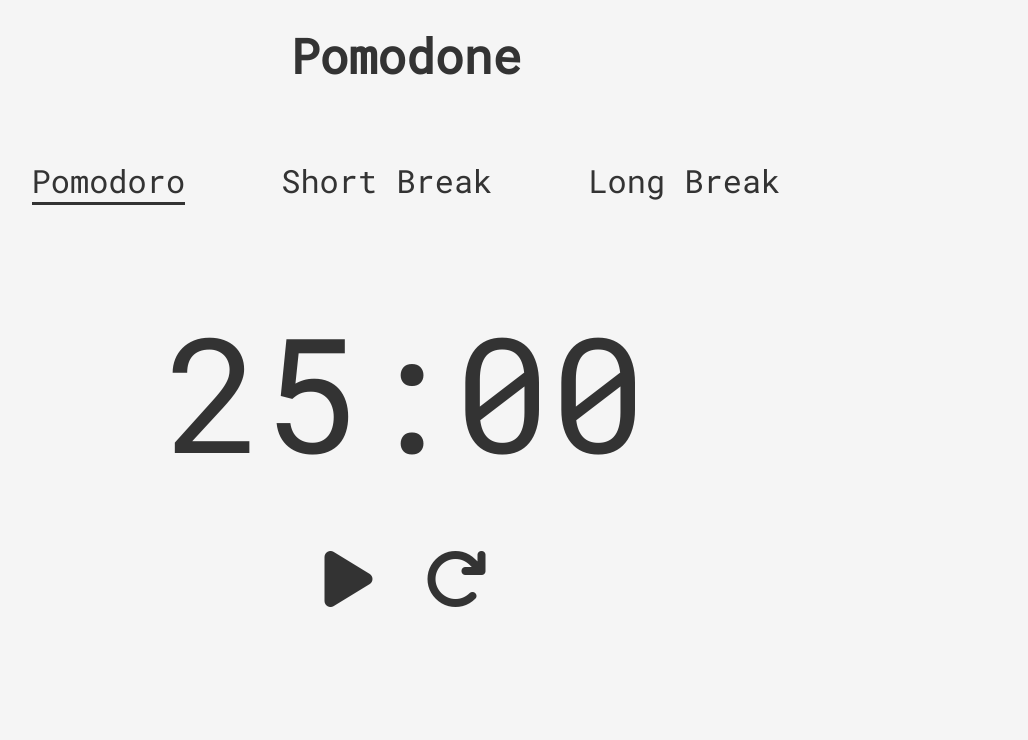
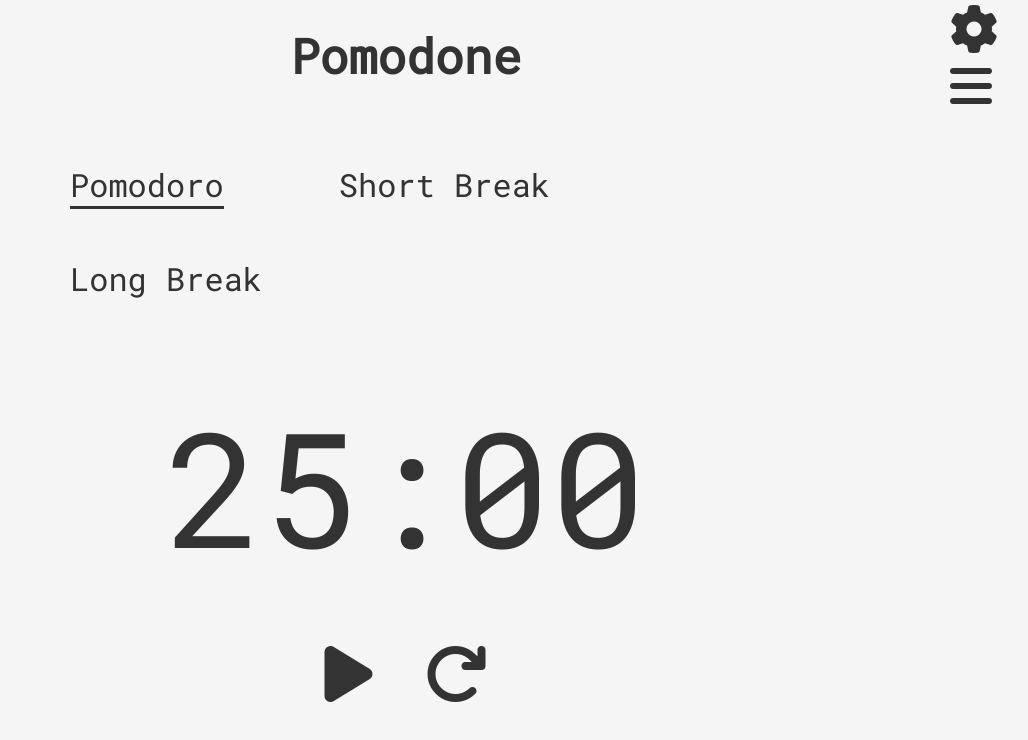
Before and after one commit to Inspirefly/pomodone, a plain HTML site: page index.html in a window 1280 px wide. Shown: the whole page, without its empty margins (234-1262 px from the left). Drawn offline with Linux system fonts and the light colour scheme.

Commit message:
Changed from flexbox to grid

```diff
--- a/index.html
+++ b/index.html
@@ -8,7 +8,12 @@
         <script src="https://kit.fontawesome.com/21ff6c482f.js"></script>
     </head>
     <body>
+        <div id="container">
             <h1 id="header">Pomodone</h1>
+            <div id="side-bar">
+                <i class="fas fa-cog"></i>
+                <i class="fas fa-bars"></i>
+            </div>
             <div id="main">
                     <ul id="nav">
                         <li id="pomo-time" class="selected-time">Pomodoro</li>
@@ -17,7 +22,7 @@
                     </ul>
                 <div id="timer">
                     <div id="clock">
-                    <div id="minutes">25</div><span>:</span><div id="seconds">00</div>
+                        <span id="minutes">25</span><span>:</span><span id="seconds">00</span>
                     </div>
                     <div id="buttons">
                         <i id="play-pause" class="fas fa-play"></i>
@@ -25,6 +30,7 @@
                     </div>
                 </div>
             </div>
+        </div>
         <script type="text/javascript" src="script.js"></script>
     </body>
 </html>
--- a/script.js
+++ b/script.js
@@ -1,6 +1,8 @@
 let timer;
-let minutes = 25;
-let seconds = 0;
+let minutes = 0;
+let seconds = 03;
+let audio = new Audio("assets/ding.wav");
+audio.volume = 1;
 
 document.getElementById("pomo-time").addEventListener("click", () => {
     minutes = 25;
@@ -71,6 +73,7 @@ function countDown() {
 
     if (minutes == -1) {
         clearInterval(timer);
+        audio.play();
     }
 }
 
--- a/styles.css
+++ b/styles.css
@@ -4,8 +4,7 @@
     box-sizing: border-box;
 }
 
-html {
-    height: 100%;
+html, body {
     background-color: whitesmoke;
     color: #333333;
     font-size: 16px;
@@ -13,26 +12,43 @@ html {
     cursor: default;
 }
 
+#container {
+    display: grid;
+    grid-template-columns: 20% 60% 20%;
+}
+
 #header {
     font-size: 3rem;
-    text-align: center;
     padding: 0.5em;
+    grid-column: 2 / 3;
+    justify-self: center;
+}
+
+#side-bar {
+    grid-column: 3 / 4;
+    justify-self: end;
+    font-size: 3rem;
+    padding: 0em 1em;
+    display: grid;
+    grid-template-rows: 1fr 1fr;
+}
+
+#side-bar i {
+    margin: 0.1em 0em;
 }
 
 #main {
-    display: flex;
-    flex-direction: column;
-    justify-content: center;
+    grid-column: 2 / 3;
+    justify-self: center;
 }
 
 #nav {
-    align-self: center;
     list-style: none;
-    display: flex;
     font-size: 2rem;
 }
 
 #nav li {
+    display: inline-block;
     margin: 1.5em 1.5em 0em 1.5em;
 }
 
@@ -46,14 +62,10 @@ html {
 }
 
 #timer {
-    display: flex;
-    align-items: center;
-    align-self: center;
-    flex-direction: column;
+    text-align: center;
 }
 
 #clock {
-    display: flex;
     cursor: pointer;
     font-size: 10rem;
     margin: 0.5em 0em 0.25em 0em;
```
Lines whose indentation alone changed are shown as unchanged.
